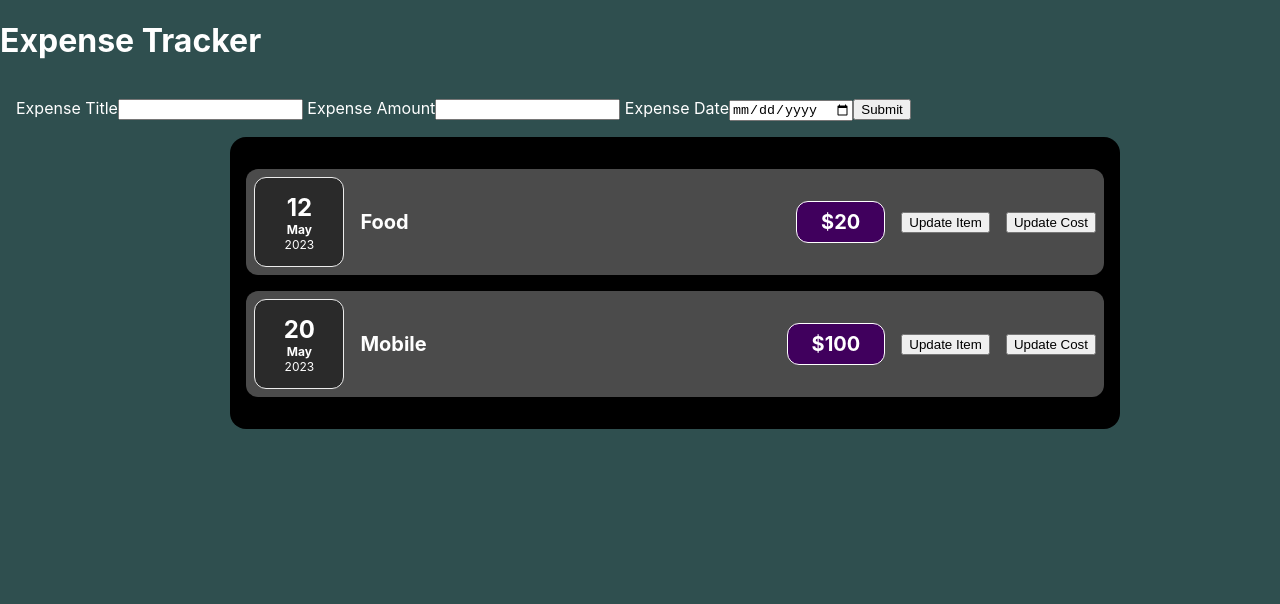
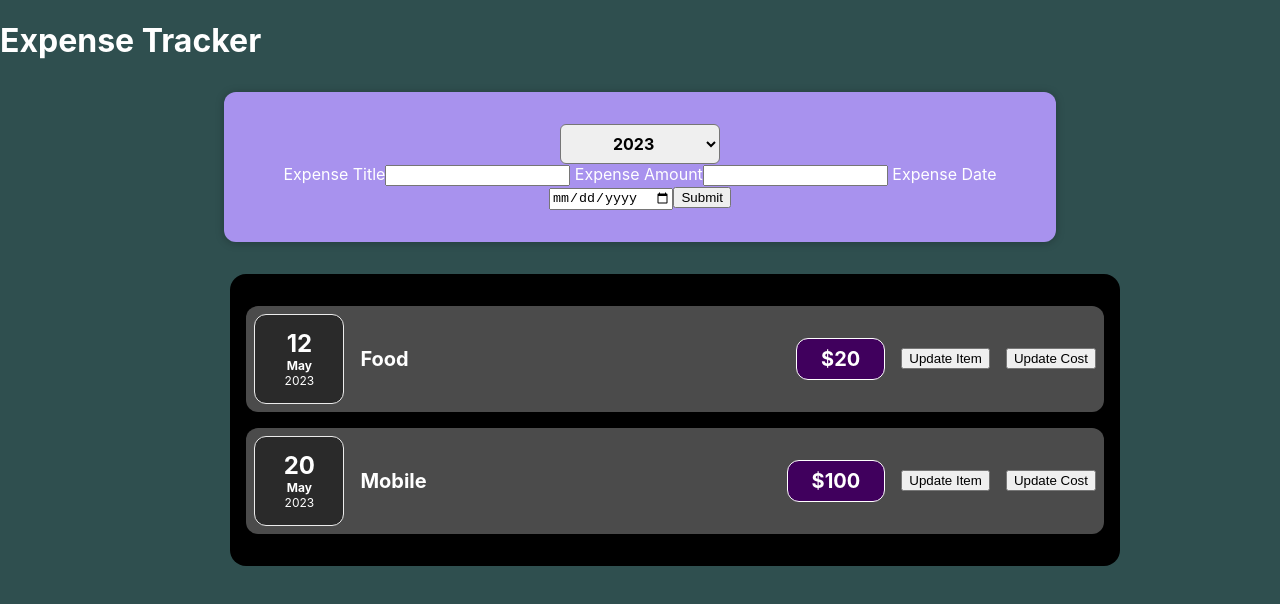
Before and after one commit to Harshal87/basic_react_project, a React (Create React App) app: page / in a window 1280 px wide. Shown: the top 604 px of the page. Built offline with nearby package versions, Linux system fonts and the light colour scheme.

Commit message:
Updated with Expense Filter and some State up

```diff
--- a/src/App.js
+++ b/src/App.js
@@ -1,10 +1,13 @@
 import ExpenseItems from "./components/ExpenseMain/ExpenseItem";
 import { useState } from "react";
-import ExpenseForm from "./components/ExpenseMain/ExpenseForm";
+import ExpenseForm from "./components/New Expense/ExpenseForm";
+import NewExpense from "./components/New Expense/NewExpense";
+import Expenses from "./components/ExpenseMain/Expenses"
 import "./App.css";
 
 
 const App = () => {
+  let newdata;
   const obj1 = [
     {
       item: "Food",
@@ -20,6 +23,24 @@ const App = () => {
 
     },
   ];
+  console.log("REFRESH")
+
+  const[data,setData]=useState(obj1)
+
+  const formDataHandler=(obj)=>{
+    console.log("in App.js ",obj)
+    obj1.push(obj)
+    console.log('before obj1 ',obj1)
+    setData(
+      {
+      ...obj1
+      }
+    )
+  }
+
+  console.log('obj1 ',obj1)
+
+
   // const {obj2,setobj2}=useState(obj1)
   // console.log("usestate ",obj2)
 
@@ -46,28 +67,8 @@ const App = () => {
   return (
     <div>
       <h1>Expense Tracker</h1>
-       <ExpenseForm></ExpenseForm>
-      <div className="box">
-        {
-          obj1.map((obj, index) => (
-            <ExpenseItems
-            obj1={obj1}
-              key={obj.item}
-              place={obj.place}
-              date={obj.date}
-              item={obj.item}
-              cost={obj.cost}
-
-            >
-              {" "}
-              {/* <button onClick={DelclickHandler}>Delete Item</button> */}
-            </ExpenseItems>
-
-          ))
-          // <ExpenseItems place={obj1[0].place} date={obj1[0].date} item={obj1[0].item} cost={obj1[0].cost}> </ExpenseItems>
-          // <ExpenseItems place={obj1[1].place} date={obj1[1].date} item={obj1[1].item} cost={obj1[1].cost}> </ExpenseItems>
-        }
-      </div>
+      <NewExpense formDataHandler={formDataHandler}/>
+      <Expenses obj1={obj1}></Expenses>
     </div>
   );
 };
--- /dev/null
+++ b/src/components/ExpenseMain/Expenses.js
@@ -0,0 +1,41 @@
+import React from "react"
+import ExpenseItems from "./ExpenseItem"
+const Expenses=(props)=>{
+    const obj1=props.obj1
+    console.log("Expenses ",obj1)
+
+
+
+    const formDataHandler=(obj)=>{
+        console.log("Expenses obj ",obj)
+    }
+    return(
+        <div className="box">
+        {
+          obj1.map((obj, index) => (
+            <ExpenseItems
+            obj1={obj1}
+              key={obj.item}
+              place={obj.place}
+              date={obj.date}
+              item={obj.item}
+              cost={obj.cost}
+
+            >
+              {" "}
+              {/* <button onClick={DelclickHandler}>Delete Item</button> */}
+            </ExpenseItems>
+
+          ))
+
+
+          // <ExpenseItems place={obj1[0].place} date={obj1[0].date} item={obj1[0].item} cost={obj1[0].cost}> </ExpenseItems>
+          // <ExpenseItems place={obj1[1].place} date={obj1[1].date} item={obj1[1].item} cost={obj1[1].cost}> </ExpenseItems>
+        }
+
+
+      </div>
+    )
+}
+
+export default Expenses
--- a/src/components/ExpenseMain/ExpenseForm.js
+++ b/src/components/New Expense/ExpenseForm.js
@@ -1,8 +1,11 @@
 import { useState } from "react";
 import "./ExpenseForm.css";
-import ExpenseItems from "./ExpenseItem";
+import ExpenseItems from "../ExpenseMain/ExpenseItem";
+import NewExpense from "./NewExpense"
+import Expensefilter from "./Expensefilter";
 
-const ExpenseForm = () => {
+
+const ExpenseForm = (props) => {
   let eventhandler;
   //     const [title,settitle]=useState("")
   // const [amount,setamount]=useState("")
@@ -39,6 +42,8 @@ const ExpenseForm = () => {
   };
 
 
+
+
   // Form Click Event Handler funciton
   const FormclickHandler = (event) => {
     eventhandler = event;
@@ -53,6 +58,8 @@ const ExpenseForm = () => {
     // cost:event.target.parentNode.children[3].value
 
     console.log("Data is ", obj1);
+    props.logDataHandler(obj1)
+    // props
     // return(
     //     <ExpenseItems
     //     item={item}
@@ -60,19 +67,28 @@ const ExpenseForm = () => {
     //     cost={cost}
     //     />
     // )
+    SetUserInput(
+        {
+    enteredTitle:"",
+    enteredAmount:"",
+    enteredDate:""
+        }
+        )
   };
 
   return (
     <div className="form-control">
+      <Expensefilter></Expensefilter>
       <form action="#">
         <label htmlFor="title"> Expense Title</label>
-        <input type="text" onChange={titleHandler} name="title" />
+        <input type="text" value={UserInput.enteredTitle} onChange={titleHandler} name="title" />
         <label htmlFor="amount"> Expense Amount</label>
-        <input type="number" onChange={amountHandler} name="amount" />
+        <input type="number" value={UserInput.enteredAmount} onChange={amountHandler} name="amount" />
         <label htmlFor="date"> Expense Date</label>
-        <input type="date" onChange={dateHandler} name="date" />
+        <input type="date" value={UserInput.enteredDate} onChange={dateHandler} name="date" />
         <input type="submit" value="Submit" onClick={FormclickHandler} />
       </form>
+
     </div>
   );
 };
--- /dev/null
+++ b/src/components/New Expense/Expensefilter.css
@@ -0,0 +1,24 @@
+.expenses-filter {
+    color: white;
+    padding: 0 1rem;
+  }
+
+  .expenses-filter__control {
+    display: flex;
+    width: 100%;
+    align-items: center;
+    justify-content: space-between;
+    margin: 1rem 0;
+  }
+
+  .expenses-filter label {
+    font-weight: bold;
+    margin-bottom: 0.5rem;
+  }
+
+  .expenses-filter select {
+    font: inherit;
+    padding: 0.5rem 3rem;
+    font-weight: bold;
+    border-radius: 6px;
+  }
--- /dev/null
+++ b/src/components/New Expense/Expensefilter.js
@@ -0,0 +1,21 @@
+import React from "react"
+import "./Expensefilter.css"
+const Expensefilter=()=>{
+    const YearHandler=(event)=>{
+        console.log("Year event  ",event.target.value)
+    }
+
+    return(
+        <div className="expenses-filter">
+            <select name="yearSelect" id="" onChange={YearHandler}>
+            <option value="2023">2023</option>
+            <option value="2022">2022</option>
+            <option value="2021">2021</option>
+            <option value="2020">2020</option>
+            </select>
+
+        </div>
+    )
+}
+
+export default Expensefilter
--- /dev/null
+++ b/src/components/New Expense/NewExpense.css
@@ -0,0 +1,38 @@
+.new-expense {
+    background-color: #a892ee;
+    padding: 1rem;
+    margin: 2rem auto;
+    width: 50rem;
+    max-width: 95%;
+    border-radius: 12px;
+    text-align: center;
+    box-shadow: 0 1px 8px rgba(0, 0, 0, 0.25);
+  }
+
+  .new-expense button {
+    font: inherit;
+    cursor: pointer;
+    padding: 1rem 2rem;
+    border: 1px solid #40005d;
+    background-color: #40005d;
+    color: white;
+    border-radius: 12px;
+    margin-right: 1rem;
+  }
+
+  .new-expense button:hover,
+  .new-expense button:active {
+    background-color: #510674;
+    border-color: #510674;
+  }
+
+  .new-expense button.alternative {
+    color: #220131;
+    border-color: transparent;
+    background-color: transparent;
+  }
+
+  .new-expense button.alternative:hover,
+  .new-expense button.alternative:active {
+    background-color: #ddb3f8;
+  }
--- /dev/null
+++ b/src/components/New Expense/NewExpense.js
@@ -0,0 +1,29 @@
+import ExpenseForm from "./ExpenseForm"
+import "./NewExpense.css"
+const NewExpense=(props)=>{
+
+const addDataHandler=(obj1)=>{
+  console.log(obj1)
+    const obj2={
+        ...obj1,
+        id:Math.random().toString()
+    }
+
+    console.log("in new expense ",obj2)
+
+    props.formDataHandler(obj2)
+
+}
+
+ return(
+    <div className="new-expense">
+      <ExpenseForm
+      logDataHandler={addDataHandler}
+      />
+
+
+    </div>
+ )
+}
+
+export default NewExpense
```
Also changed, not shown: src/components/New Expense/ExpenseForm.css (renamed from src/components/ExpenseMain/ExpenseForm.css).
